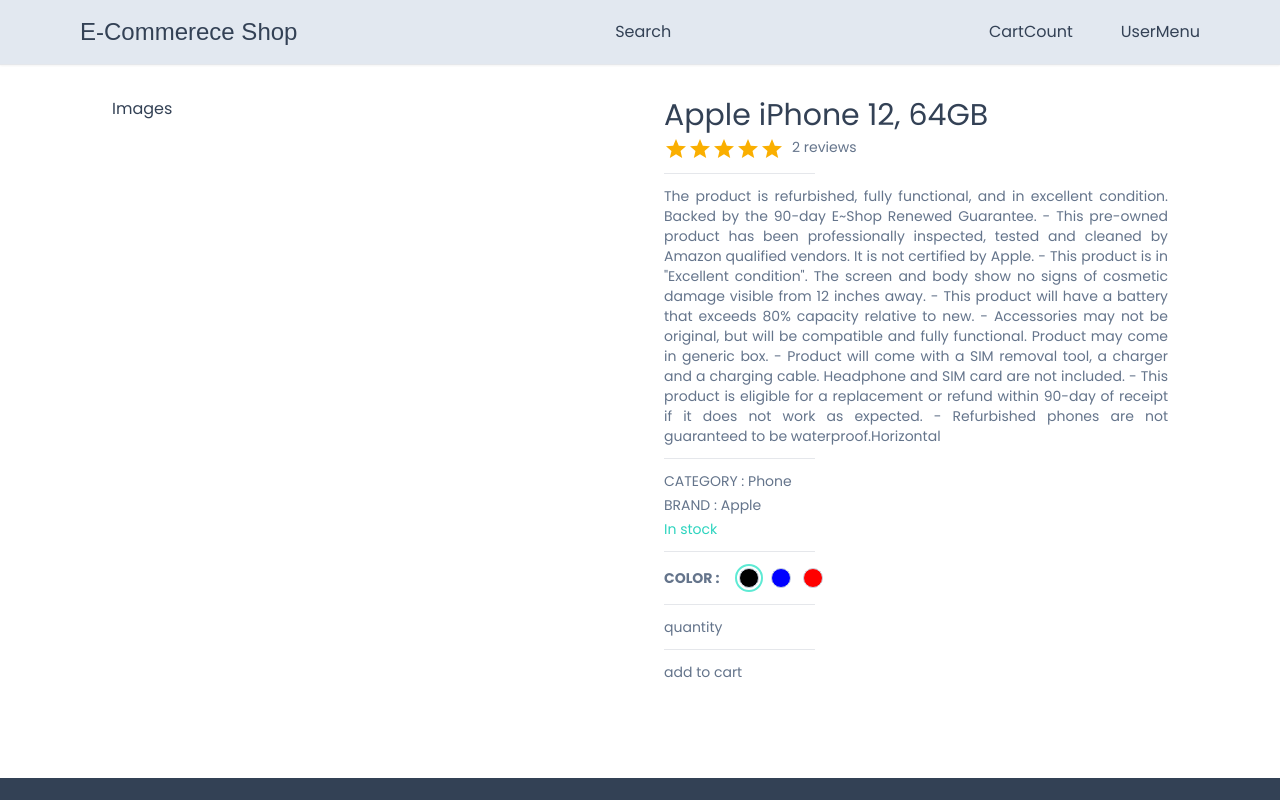
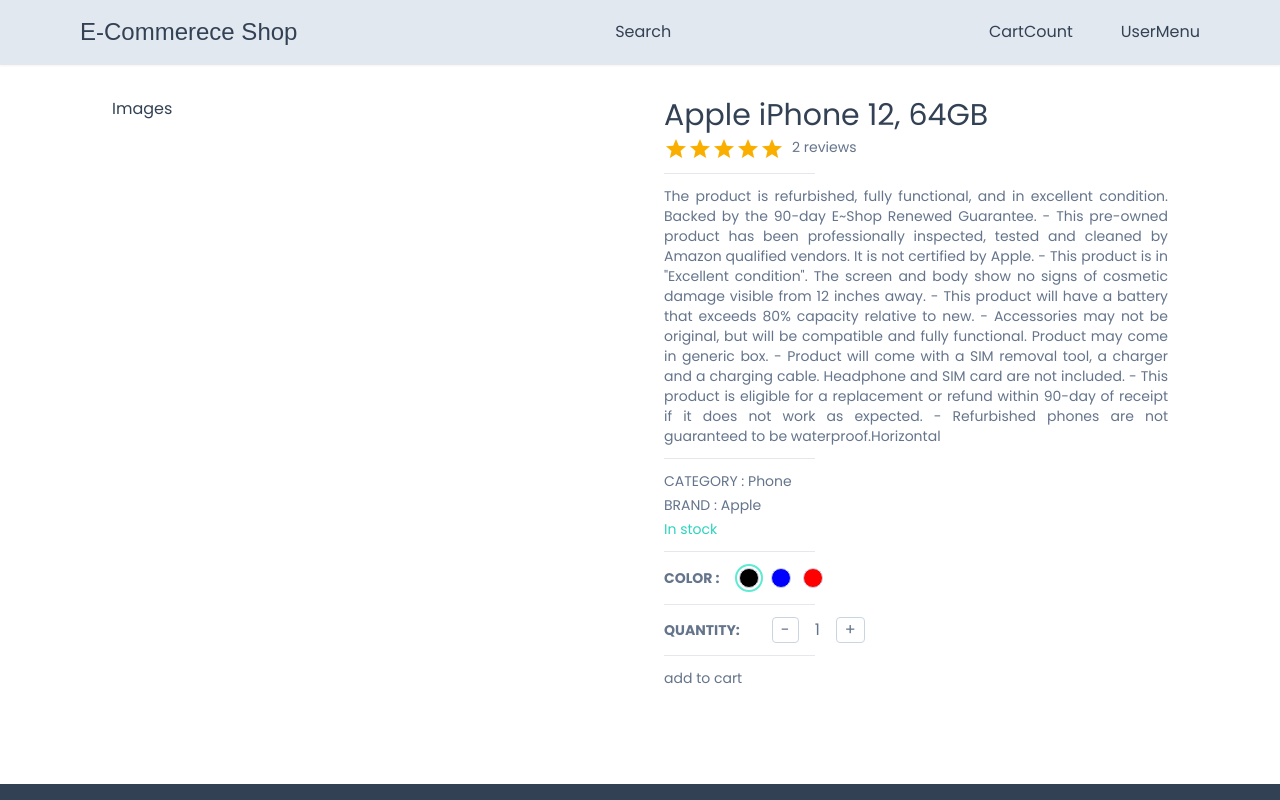
Before and after one commit to Alireza-hajizaki/Next13-E-Commerce, a Next.js app: page /product/1 in a window 1280 px wide. Shown: the top 800 px of the page. Built offline with nearby package versions, Linux system fonts and the light colour scheme; a web font is replaced by a local one.

Commit message:
set quantity created

```diff
--- /dev/null
+++ b/app/components/products/SetQuantity.tsx
@@ -0,0 +1,33 @@
+"use client";
+
+import { CartProductType } from "@/app/product/[productId]/ProductDetails";
+
+
+interface SetQtyProps {
+  cartCounter?: boolean;
+  cartProduct: CartProductType;
+  handleQtyIncrease: () => void;
+  handleQtyDecrease: () => void;
+}
+
+const btnStyles = "border-[1.2px] border-slate-300 px-2 rounded";
+
+const SetQuantity: React.FC<SetQtyProps> = ({
+  cartCounter,
+  cartProduct,
+  handleQtyDecrease,
+  handleQtyIncrease,
+}) => {
+  return (
+    <div className="flex gap-8 items-center">
+      {cartCounter ? null : <div className="font-semibold">QUANTITY: </div>}
+      <div className="flex gap-4 items-center text-base">
+        <button onClick={handleQtyDecrease} className={btnStyles}>-</button>
+        <div>{cartProduct.quantity}</div>
+        <button onClick={handleQtyIncrease} className={btnStyles}>+</button>
+      </div>
+    </div>
+  );
+};
+
+export default SetQuantity;
--- a/app/product/[productId]/ProductDetails.tsx
+++ b/app/product/[productId]/ProductDetails.tsx
@@ -2,6 +2,7 @@
 import {useCallback, useState} from "react";
 import { Rating } from "@mui/material";
 import SetColor from "@/app/components/products/SetColot";
+import SetQuantity from "@/app/components/products/SetQuantity";
 
 interface ProductDetailsProps {
     product: any;
@@ -44,10 +45,32 @@
     const productRating = product.reviews.reduce((acc:number , item:any) => item.rating + acc ,0 ) / product.reviews.length
 
     const handleColorSelect = useCallback((value:SelectedImgType) => {
-        setCartProduct((perv) => {
-            return {...perv, selectedImg: value};
+        setCartProduct((prev) => {
+            return {...prev, selectedImg: value};
         });
     },[cartProduct.selectedImg])
+
+    const handleQtyIncrease = useCallback(() => {
+
+        if(cartProduct.quantity === 99) {
+            return;
+        }
+
+        setCartProduct((prev) => {
+            return {...prev, quantity: ++prev.quantity}
+        })
+    } ,[cartProduct])
+
+    const handleQtyDecrease = useCallback(() => {
+
+        if(cartProduct.quantity === 1){
+            return;
+        }
+
+        setCartProduct((prev) => {
+            return {...prev , quantity: --prev.quantity}
+        })
+    } ,[cartProduct])
 
     return (
         <div className="grid grid-cols-1 md:grid-cols-2 gap-12">
@@ -75,7 +98,11 @@
                  handleColorSelect={handleColorSelect}
                  />
                  <Horizontal/>
-                 <div>quantity</div>
+                 <SetQuantity
+                 cartProduct={cartProduct}
+                 handleQtyDecrease={handleQtyDecrease}
+                 handleQtyIncrease={handleQtyIncrease}
+                 />
                  <Horizontal/>
                  <div>add to cart</div>
             </div>
```
